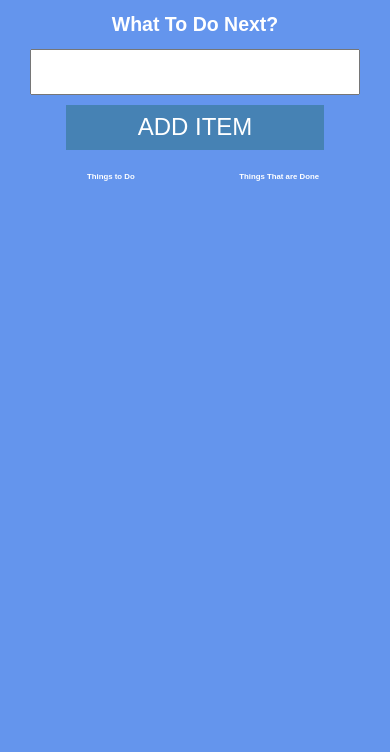
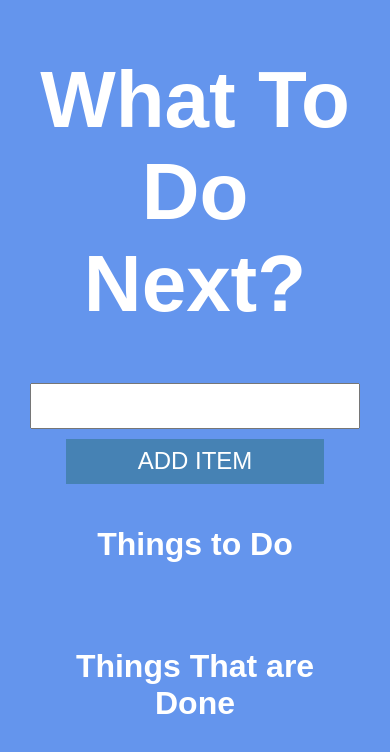
Before and after one commit to spencerhaugh/basic-todo, a plain HTML site: page index.html in a window 390 px wide. Drawn offline with nearby package versions, Linux system fonts and the light colour scheme.

Commit message:
Added flexbox responsiveness

```diff
--- a/index.html
+++ b/index.html
@@ -18,9 +18,13 @@
       <h1>What To Do Next?</h1>
       <div id="input-container">
         <!--         input and input button -->
-        <label for="input-box"></label>
-        <input type="text" name="" value="" id="input-box">
-        <button type="button" name="button" id="submit">ADD ITEM</button>
+        <div class="input">
+          <label for="input-box"></label>
+          <input type="text" name="" value="" id="input-box">
+        </div>
+        <div class="button">
+          <button type="button" name="button" id="submit">ADD ITEM</button>
+        </div>
       </div>
       <!--       Container for both lists -->
       <div id="lists">
--- a/main.css
+++ b/main.css
@@ -21,11 +21,11 @@ body {
 }
 
 h1 {
-  font-size: 5vw;
+  font-size: 5em;
 }
 
 h2{
-  font-size: 2vw;
+  font-size: 2em;
 }
 
 /* Modernize buttons and input */
@@ -49,6 +49,10 @@ button {
 }
 button:focus {
   outline: 0;
+}
+
+#input-container {
+  display: flex;
 }
 
 input {
@@ -91,6 +95,16 @@ input:focus {
 
 .none {
   display: none;
+}
+
+/* Responsiveness */
+@media (max-width:550px) {
+  #lists {
+    flex-direction: column;
+  }
+  #input-container {
+    flex-direction: column;
+  }
 }
 
 
```
